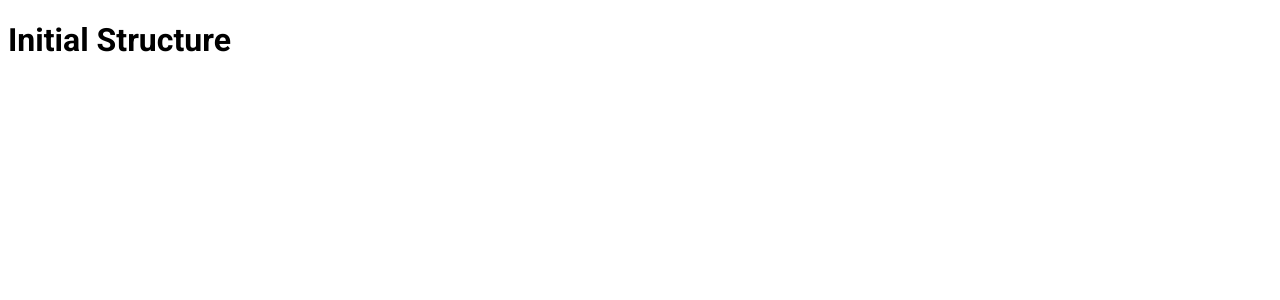
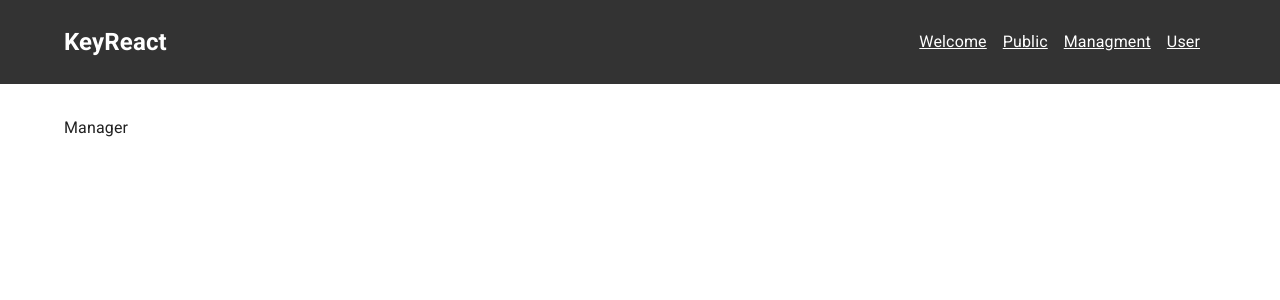
Before and after one commit to nahugomez/react-keycloack, a React (Vite) app: page /manager in a window 1280 px wide. Shown: the top 300 px of the page. Built offline with nearby package versions, Linux system fonts and the light colour scheme.

Commit message:
Basic Page Routing

```diff
--- a/src/App.jsx
+++ b/src/App.jsx
@@ -1,10 +1,46 @@
+import { BrowserRouter, Route, Routes, Link } from "react-router-dom";
+import { CssBaseline, Container, Box } from "@mui/material";
+import Home from "./pages/Home";
+import Welcome from "./pages/Welcome";
+import Public from "./pages/Public";
+import UserDetails from "./pages/UserDetails";
+import Manager from "./pages/Manager";
+
 import "./App.css";
 
 function App() {
   return (
-    <>
-      <h1>Initial Structure</h1>
-    </>
+    <BrowserRouter>
+      <CssBaseline />
+      <Box width={"100%"} sx={{ backgroundColor: "#333", color: "#FFF" }}>
+        <Container sx={{ display: "flex", justifyContent: "space-between", alignItems: "center" }}>
+          <p style={{ fontWeight: "bold", fontSize: "1.5rem" }}>KeyReact</p>
+          <Box>
+            <Link to={"/welcome"} style={{ marginRight: "1rem", color: "#FFF" }}>
+              Welcome
+            </Link>
+            <Link to={"/public"} style={{ marginRight: "1rem", color: "#FFF" }}>
+              Public
+            </Link>
+            <Link to={"/manager"} style={{ marginRight: "1rem", color: "#FFF" }}>
+              Managment
+            </Link>
+            <Link to={"/user-details"} style={{ marginRight: "1rem", color: "#FFF" }}>
+              User
+            </Link>
+          </Box>
+        </Container>
+      </Box>
+      <Container sx={{ marginY: "2rem" }}>
+        <Routes>
+          <Route index element={<Home />} />
+          <Route path="/welcome" element={<Welcome />} />
+          <Route path="/public" element={<Public />} />
+          <Route path="/manager" element={<Manager />} />
+          <Route path="/user-details" element={<UserDetails />} />
+        </Routes>
+      </Container>
+    </BrowserRouter>
   );
 }
 
--- /dev/null
+++ b/src/pages/Home.jsx
@@ -0,0 +1,7 @@
+import React from "react";
+
+const Home = () => {
+  return <div>Home</div>;
+};
+
+export default Home;
--- /dev/null
+++ b/src/pages/Manager.jsx
@@ -0,0 +1,7 @@
+import React from "react";
+
+const Manager = () => {
+  return <div>Manager</div>;
+};
+
+export default Manager;
--- /dev/null
+++ b/src/pages/Public.jsx
@@ -0,0 +1,7 @@
+import React from "react";
+
+const Public = () => {
+  return <div>Public</div>;
+};
+
+export default Public;
--- /dev/null
+++ b/src/pages/UserDetails.jsx
@@ -0,0 +1,7 @@
+import React from "react";
+
+const UserDetails = () => {
+  return <div>UserDetails</div>;
+};
+
+export default UserDetails;
--- /dev/null
+++ b/src/pages/Welcome.jsx
@@ -0,0 +1,7 @@
+import React from "react";
+
+const Welcome = () => {
+  return <div>Welcome</div>;
+};
+
+export default Welcome;
```
